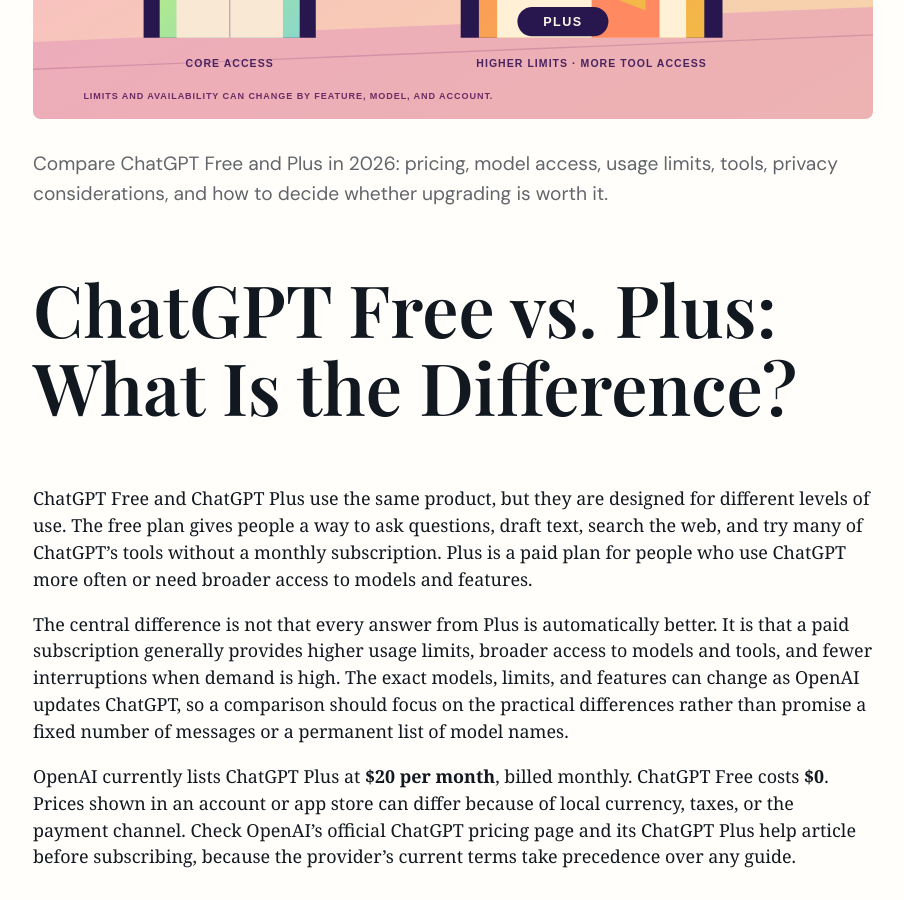
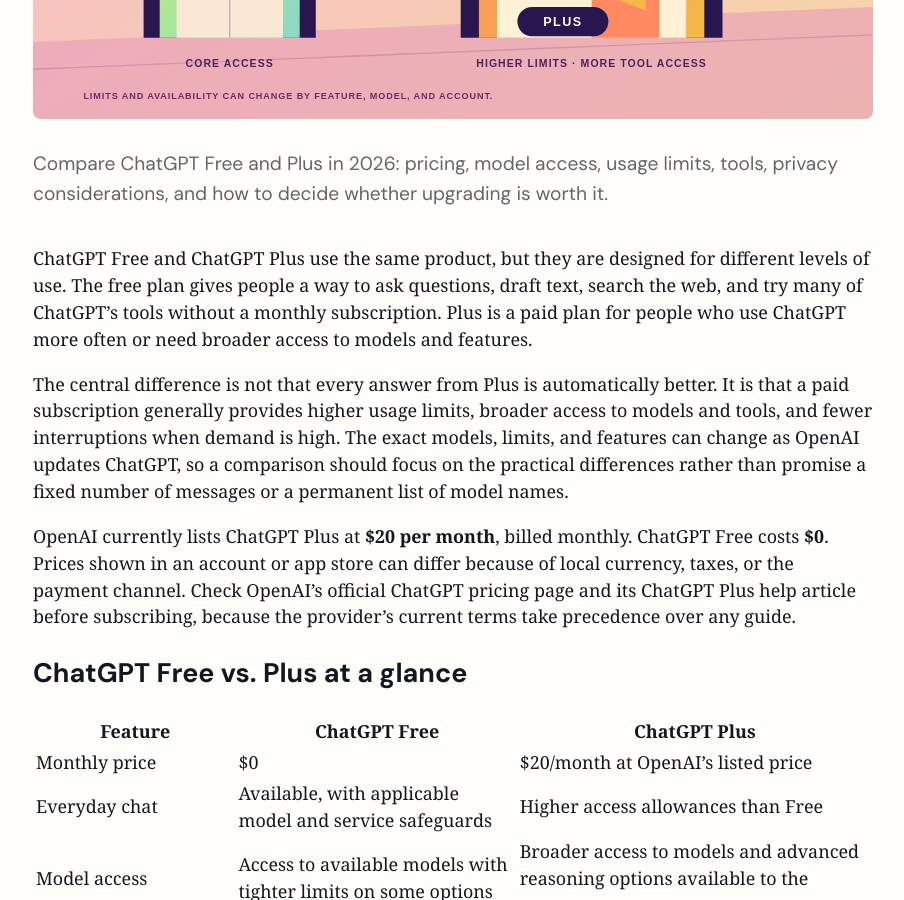
Before and after one commit to todaysnewsai/ChatGPTScope, a Jekyll site: the page built from _posts/2026-10-10-chatgpt-free-vs-plus-what-is-the-difference.md, in a window 1280 px wide and 900 px high, scrolled down 902 px. Shown: the whole window, without its empty margins (187-1091 px from the left). Built offline with Jekyll 4.4.1, drawn with Linux system fonts in a browser that asks for light colours.

Commit message:
Remove duplicate article H1 from ChatGPT Free vs Plus guide

```diff
--- a/_posts/2026-10-10-chatgpt-free-vs-plus-what-is-the-difference.md
+++ b/_posts/2026-10-10-chatgpt-free-vs-plus-what-is-the-difference.md
@@ -14,8 +14,6 @@
 image: "/ChatGPTScope/assets/images/chatgpt-free-vs-plus-access-doors.svg"
 author: "Articles About AI Editorial Team"
 ---
-
-# ChatGPT Free vs. Plus: What Is the Difference?
 
 ChatGPT Free and ChatGPT Plus use the same product, but they are designed for different levels of use. The free plan gives people a way to ask questions, draft text, search the web, and try many of ChatGPT's tools without a monthly subscription. Plus is a paid plan for people who use ChatGPT more often or need broader access to models and features.
 
```
